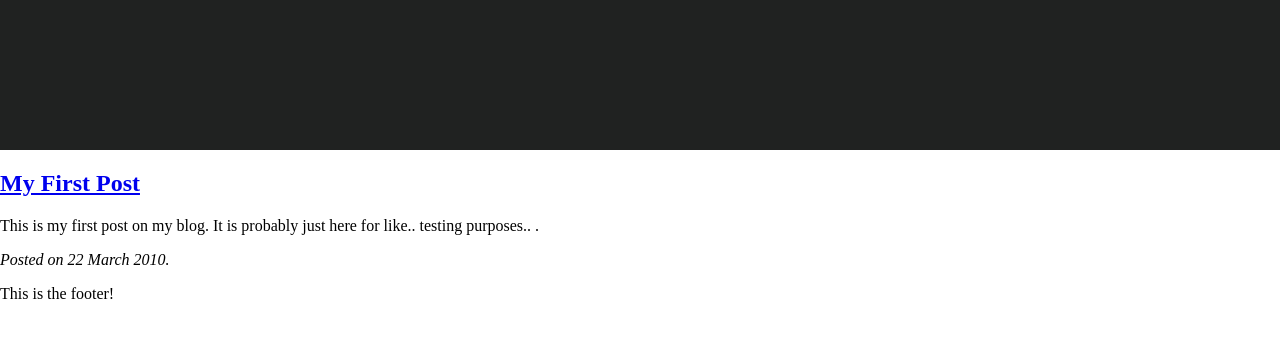
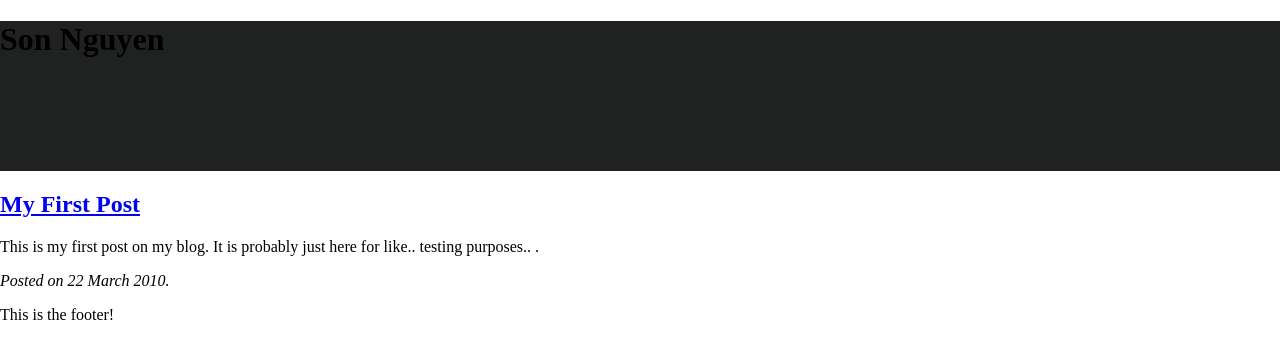
Before and after one commit to son-nguyen/son-nguyen.github.com, a Jekyll site: the page built from index.html, in a window 1280 px wide. Shown: the top 359 px of the page. Built offline with Jekyll 4.4.1, drawn with Linux system fonts in a browser that asks for light colours.

Commit message:
finally a page header

```diff
--- a/_includes/page-header.html
+++ b/_includes/page-header.html
@@ -1,3 +1,4 @@
     <body>
         <div id="header">
+            <h1>Son Nguyen</h1>
         </div>
```
